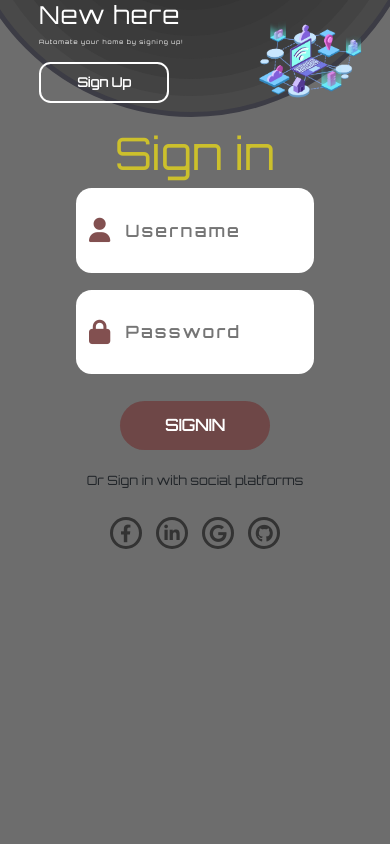
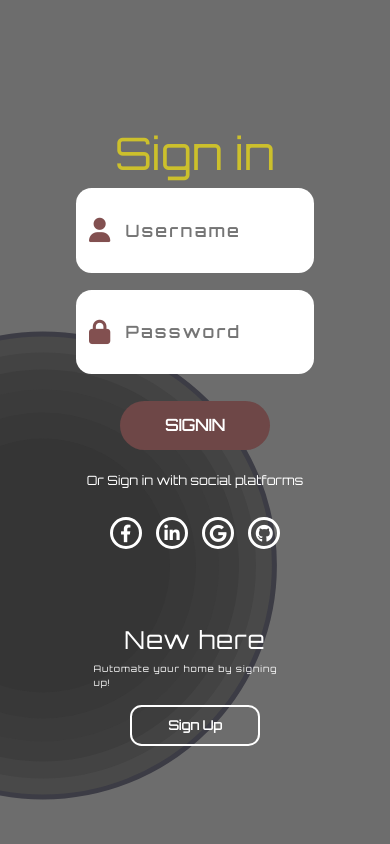
Before and after one commit to derinjohnantony/IOT-Website, a Django app: page /homeapp/ in a window 390 px wide. Run offline with Django 4.2, Linux system fonts and the light colour scheme; some libraries are stand-ins or nearby versions.

Commit message:
fifth commit

```diff
--- a/static/css/styles.css
+++ b/static/css/styles.css
@@ -272,20 +272,36 @@ form {
     transform: translatex(100vw);
 }
 
+/* .newsignprompt {
+    transform: translatex(-60vw);
+} */
+
 .newsignprompt {
-    transform: translatex(-60vw);
+    transform: translatex(-90vw);
 }
 
+.newsignup12345 {
+    transform: translatex(-45vw);
+    transition: transform 2s ease;
+    transition-delay: 1s;
+}
 .newsignup12 {
-    transform: translatex(-45vw);
+    transform: translatex(-45vw) translateY(-4vh);
+    transition: transform 2s ease;
+    transition-delay: 1s;
+}
+
+.newsigninprompt12345 {
+    transform: translatex(55vw);
     transition: transform 2s ease;
     transition-delay: 1s;
 }
 
 .newsigninprompt {
-    transform: translatex(55vw);
+    transform: translatex(0vw) translateY(4vh);
     transition: transform 2s ease;
     transition-delay: 1s;
+    top: 84vh;
 }
 
 @media(max-width:1005px) {
@@ -298,7 +314,7 @@ form {
 
 @media(max-width:840px) {
 
-    .signin{
+    .signin {
         right: 25vw;
         left: 25vw;
         width: 50vw;
@@ -331,14 +347,43 @@ form {
     }
 }
 
-@media(max-width:490px){
+@media(max-width:490px) {
     .signin {
         right: 16vw;
         left: 16vw;
         width: 68vw;
     }
+
     .signup {
         left: 61vw;
         width: 68vw;
     }
+
+    .signinprompt,
+    .signupprompt {
+        font-size: 2.3vw;
+        top: 0vh;
+        width: 52vw;
+        left: 24vw;
+        right: 24vw;
+        margin-top: 74vh;
+        display: grid;
+        align-content: center;
+        justify-content: center;
+        align-items: center;
+        justify-items: center;
+    }
+    .social-text {
+        color: white;
+    }
+    .social-icon {
+        color: white;
+        border-color: white;
+    }
+    .circlediv {
+        transform: translatex(-49vw) translateY(85vw);
+    }
+    .iotimage{
+        display: none;
+    }
 }
--- a/templates/signin.html
+++ b/templates/signin.html
@@ -147,13 +147,32 @@
         var iot2 = document.querySelector(".iotimage12")
         var signup1 = document.querySelector(".signup")
         var signinpr = document.querySelector(".signinprompt")
+
+
+        function checkScreenWidth(mediaQuery) {
+            if (mediaQuery.matches) {
+                // Screen width is 450px or less
+                var news12 = 'newsignup12'
+                var newsig = 'newsigninprompt'
+            }
+        }
+
+        var mediaQuery = window.matchMedia("(max-width: 490px)");
+        checkScreenWidth(mediaQuery); // Initial check
+
+        // Add event listener to continuously monitor the screen width
+        mediaQuery.addListener(checkScreenWidth);
+
+        var news12 = 'newsignup12345'
+        var newsig = 'newsigninprompt12345'
+
         function movebut() {
             circle.classList.add('newcircle')
             signindiv.classList.add('newsignin')
             signpr.classList.add('newsignprompt')
             iot1.classList.add('newsignprompt')
-            signup1.classList.add('newsignup12')
-            signinpr.classList.add('newsigninprompt')
+            signup1.classList.add(news12)
+            signinpr.classList.add(newsig)
             iot2.classList.add('newiot12')
         }
 
@@ -162,8 +181,8 @@
             signindiv.classList.remove('newsignin')
             signpr.classList.remove('newsignprompt')
             iot1.classList.remove('newsignprompt')
-            signup1.classList.remove('newsignup12')
-            signinpr.classList.remove('newsigninprompt')
+            signup1.classList.remove(news12)
+            signinpr.classList.remove(newsig)
             iot2.classList.remove('newiot12')
         }
     </script>
```
Also changed, not shown: requirements.txt (+35 -0 lines).
